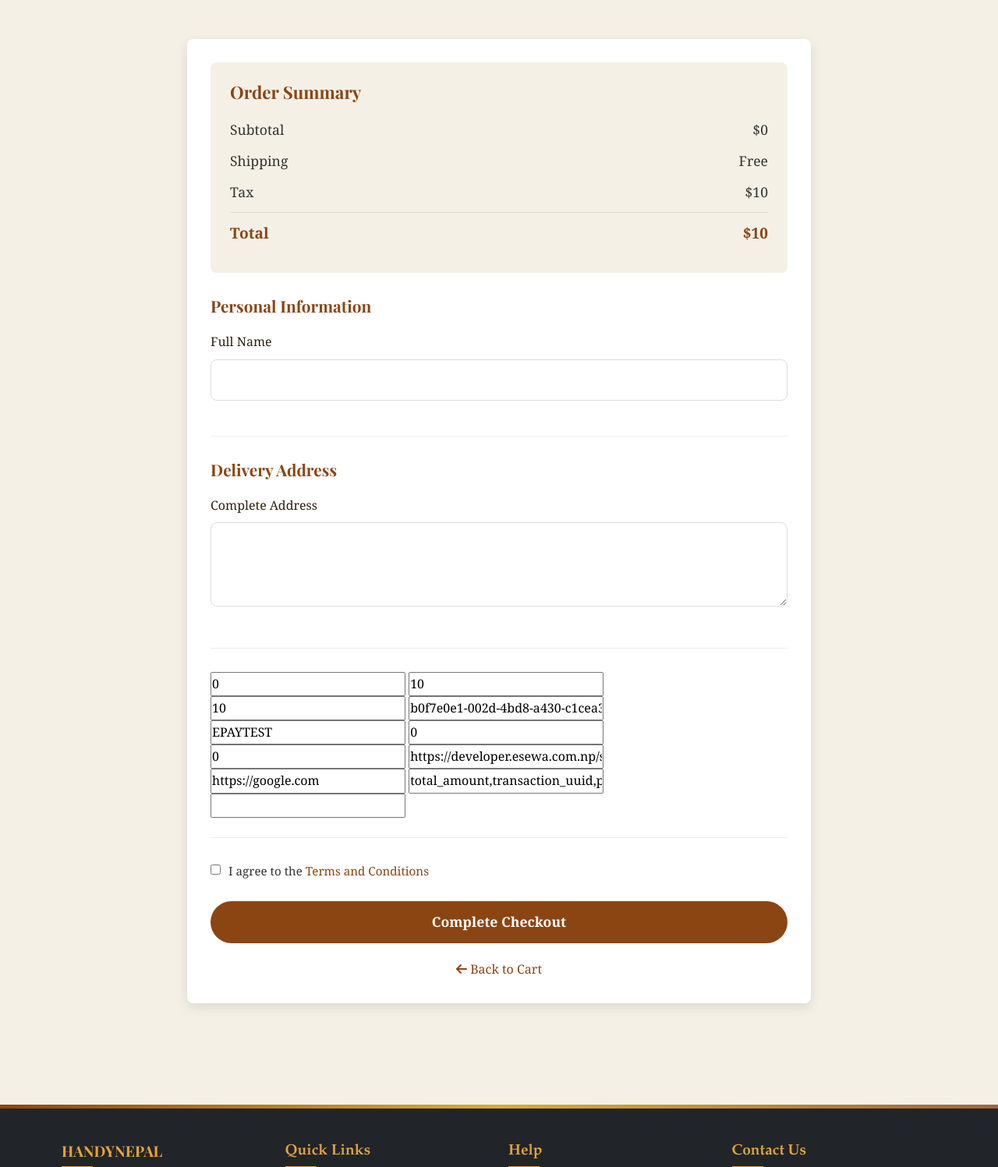
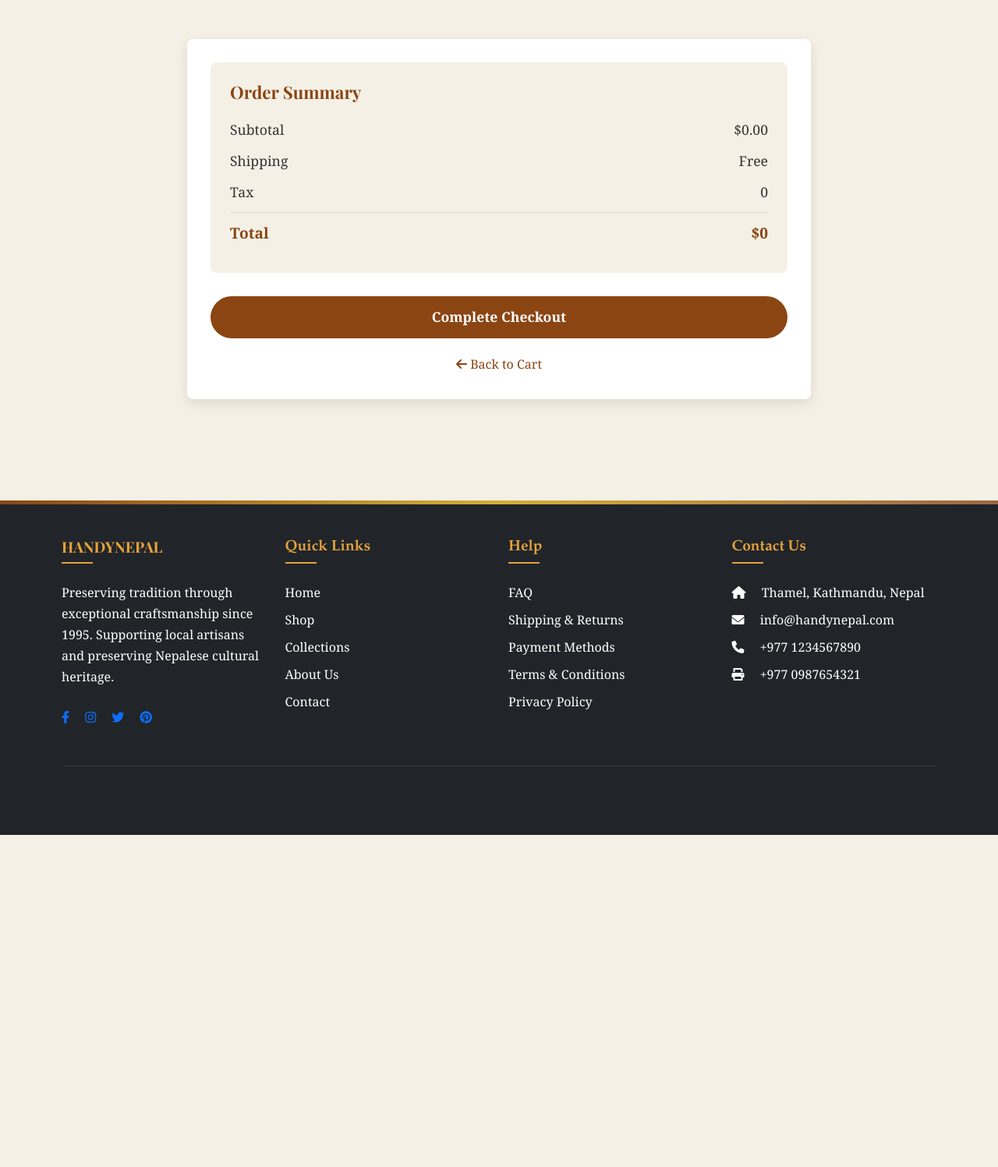
Before and after one commit to feerose111/HandyNepal, a Django app: page /payment/portal/ in a window 1280 px wide. Shown: the part 357-1854 px from the top of the page at 78% size. After the commit the page ends 1428 px from the top, so only its background shows below. Run offline with Django 5.2, Linux system fonts and the light colour scheme; parts of the project's set-up code (start-up, migrations or seed data) failed here and were passed over.

Commit message:
payment integration

```diff
--- a/app/templates/Cart/cart.html
+++ b/app/templates/Cart/cart.html
@@ -83,7 +83,8 @@
                     <span>${{ total }}</span>
                 </div>
 
-                <form method="get" action="{% url 'payment_portal' %}">
+                <form method="post" action="{% url 'payment_portal' %}">
+                    {% csrf_token %}
                     <button type="submit" class="checkout-btn">
                         Proceed to Checkout
                     </button>
--- a/app/templates/payment/payment_portal.html
+++ b/app/templates/payment/payment_portal.html
@@ -25,7 +25,7 @@
 
                     <div class="cart-total">
                         <span>Subtotal</span>
-                        <span>${{ total }}</span>
+                        <span>${{ total|floatformat:2 }}</span>
                     </div>
 
                     <div class="cart-total">
@@ -34,59 +34,39 @@
                     </div>
                     <div class="cart-total">
                         <span>Tax</span>
-                        <span>${{ tax_amount }}</span>
+                        <span>0</span>
                     </div>
 
                     <div class="cart-total grand-total">
                         <span>Total</span>
-                        <span>${{ total_amount }}</span>
+                        <span>${{ total }}</span>
                     </div>
             </div>
 
             <!-- Payment Form -->
-            <form id="payment-form" method="POST" action="http://rc-epay.esewa.com.np/api/epay/main/v2/form">
+            <form action="{% url 'initialize_payment' %}" method="POST">
                 {% csrf_token %}
 
-                <!-- Personal Information -->
-                <div class="form-section">
-                    <h4>Personal Information</h4>
-                    <div class="form-group">
-                        <label for="username">Full Name</label>
-                        <input type="text" id="username" name="username" required>
-                    </div>
-                </div>
-
-                <!-- Delivery Address -->
+                <input type="hidden" id="purchase_order_id" name="purchase_order_id" value="{{uid}}">
+                <input type="hidden" id="amount" name="amount" value="{{total_amount}}">
+                <input type="hidden" id="return_url" name="return_url" value="http://127.0.0.1:8000/verify">
+                <!-- Delivery Address
                 <div class="form-section">
                     <h4>Delivery Address</h4>
                     <div class="form-group">
                         <label for="address">Complete Address</label>
                         <textarea id="address" name="address" rows="3" required></textarea>
                     </div>
-                </div>
+                </div>-->
 
-                <!-- Hidden Payment Fields -->
-                <div class="form-section">
-                    <input type="text" id="amount" name="amount" value="{{cart_total}}">
-                    <input type="text" id="tax_amount" name="tax_amount" value="10">
-                    <input type="text" id="total_amount" name="total_amount" value="{{total_amount}}">
-                    <input type="text" id="transaction_uuid" name="transaction_uuid" value="{{transaction_uuid}}">
-                    <input type="text" id="product_code" name="product_code" value="EPAYTEST">
-                    <input type="text" id="product_service_charge" name="product_service_charge" value="0">
-                    <input type="text" id="product_delivery_charge" name="product_delivery_charge" value="0">
-                    <input type="text" id="success_url" name="success_url" value="https://developer.esewa.com.np/success">
-                    <input type="text" id="failure_url" name="failure_url" value="https://google.com">
-                    <input type="text" id="signed_field_names" name="signed_field_names" value="total_amount,transaction_uuid,product_code">
-                    <input type="text" id="signature" name="signature" value="{{signature}}">
-                </div>
 
-                <!-- Terms and Conditions -->
+                <!-- Terms and Conditions
                 <div class="terms-container">
                     <label class="terms-label">
                         <input type="checkbox" id="termsCheck" required>
                         <span>I agree to the <a href="#" target="_blank">Terms and Conditions</a></span>
                     </label>
-                </div>
+                </div>-->
 
                 <!-- Submit Button -->
                 <button type="submit" class="checkout-btn">
--- a/app/urls.py
+++ b/app/urls.py
@@ -1,4 +1,4 @@
-from django.urls import path
+from django.urls import path , include
 from . import views
 
 urlpatterns = [
@@ -29,4 +29,7 @@ urlpatterns = [
 
     # Payment
     path('payment/portal/', views.payment_portal, name='payment_portal'),
+    path('payment/initialize_payment/', views.initialize_payment, name='initialize_payment'),
+    path('payment/verify/', views.verify, name='verify'),
+
 ]
--- a/app/views.py
+++ b/app/views.py
@@ -3,17 +3,18 @@ from django.shortcuts import render, redirect, get_object_or_404
 from django.contrib.auth import authenticate, login, logout
 from django.contrib.auth.models import User
 from django.contrib import messages
-from django.http import JsonResponse
+from django.http import JsonResponse, HttpRequest , HttpResponse
 from datetime import datetime
 from django.utils import timezone
 from decimal import Decimal
 from .models import User, Contact, Artisan, Product# Import the custom User model and Order models
 from django.core.paginator import Paginator
 import uuid
+import json, requests
+import os
 # Create your views here.
 
 def home(request):
-
     return render(request, 'main/home.html')
 
 def collections(request):
@@ -48,7 +49,7 @@ def collections(request):
     if page < 1:
         page = 1
 
-    items_per_page = 6
+    items_per_page = 4
     paginator = Paginator(products, items_per_page)
 
     # Get the page, handling case where page is out of range
@@ -203,7 +204,6 @@ def payment_portal(request):
     cart_items = []
     total = 0
     item_count = 0
-    tax_amount = 10
 
     if 'cart' in request.session:
         cart = request.session['cart']
@@ -231,27 +231,58 @@ def payment_portal(request):
             }
             cart_items.append(item)
 
-    # Calculate tax amount (if applicable) - adjust as needed
+    total_amount = int(total  * 100) #converting rupees to paisa
 
 
-    # Calculate total amount including tax and delivery
-    total_amount = total + tax_amount
-
-    transaction_uuid = str(uuid.uuid4())
-
-
+    payURL = 'https://dev.khalti.com/api/v2/'
+    uid = str(uuid.uuid4())
+    print(uid)
 
     context = {
         'cart_items': cart_items,
-        'cart_total': total,
+        'payURL': payURL,
         'total': total,
         'item_count': item_count,
-        'tax_amount': tax_amount,
         'total_amount': total_amount,
-        'transaction_uuid': transaction_uuid,
+        'uid': uid,
     }
 
     return render(request, 'payment/payment_portal.html', context)
+def initialize_payment(request):
+    url = "https://a.khalti.com/api/v2/epayment/initiate/"
+    return_url = request.POST.get('return_url')
+    website_url = request.POST.get('return_url')
+    amount = request.POST.get('amount')
+    purchase_order_id = request.POST.get('purchase_order_id')
+
+    print(website_url)
+
+    payload = json.dumps({
+        "return_url": return_url,
+        "website_url": website_url,
+        "amount": amount,
+        "purchase_order_id": purchase_order_id,
+        "purchase_order_name": "test",
+        "customer_info": {
+        "name": "Handy Nepal",
+        "email": "mew04804@gmail.com",
+        "phone": "9800000001"
+        }
+    })
+
+    headers = {
+        'Authorization': 'key 5987730274304f0ab7d099a9e9528e05',
+        'Content-Type': 'application/json',
+    }
+
+    response = requests.request("POST", url, headers=headers, data=payload)
+    new_res = json.loads(response.text)
+    print(new_res)
+    return redirect(new_res['payment_url'])
+    return redirect('payment_portal')
+
+def verify(request):
+    return render(request, 'payment/payment_portal.html')
 
 # Cart Views
 def cart(request):
```
Also changed, not shown: app/templates/payment/verify.html (added, +9 -0 lines), handynepal/settings.py (+4 -3 lines).
